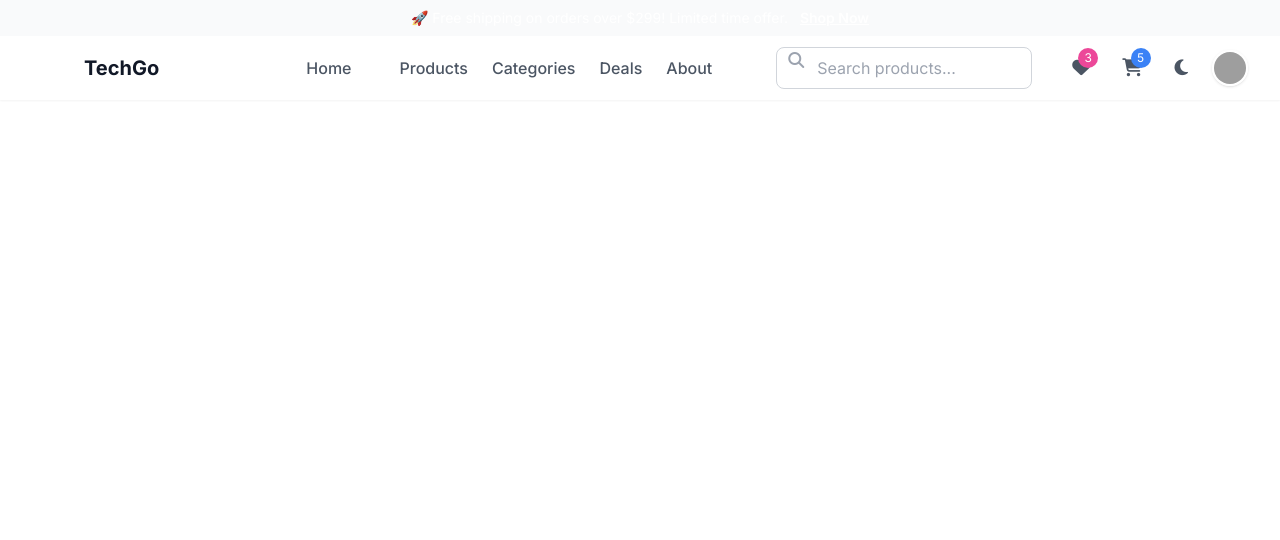
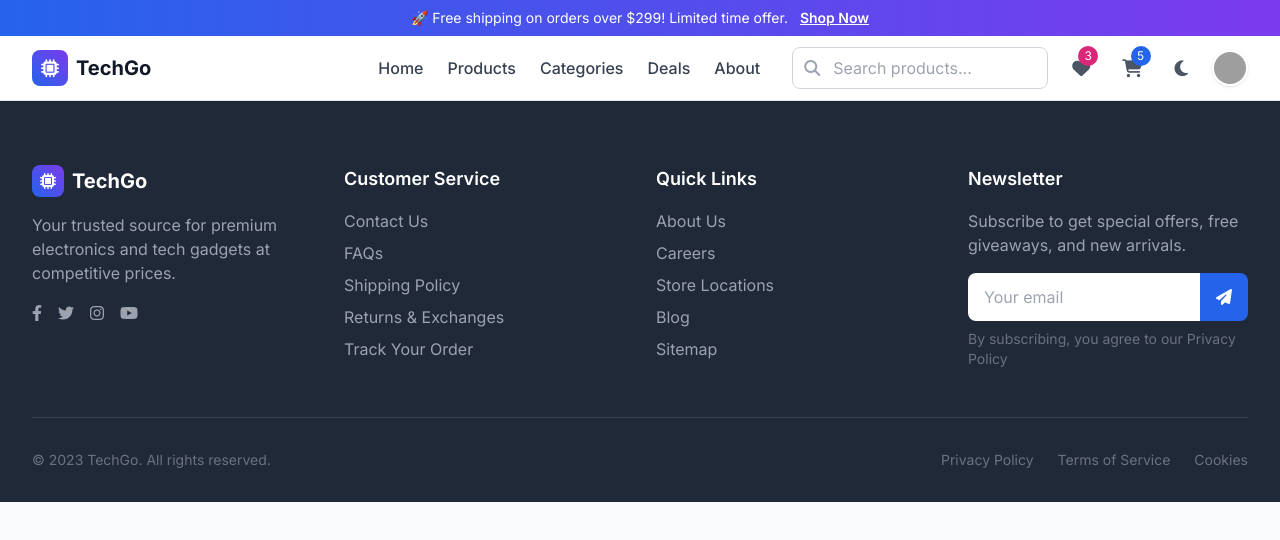
Before and after one commit to Ratanak123456/E-commerce, a website: page index.html in a window 1280 px wide. Drawn offline with nearby package versions, Linux system fonts and the light colour scheme; grey boxes are pictures that could not be loaded.

```diff
--- a/index.html
+++ b/index.html
@@ -1,14 +1,3 @@
-<!DOCTYPE html>
-<html lang="en">
-
-<head>
-    <meta charset="UTF-8">
-    <meta name="viewport" content="width=device-width, initial-scale=1.0">
-    <link rel="stylesheet" href="./src/output.css">
-    <title>Document</title>
-</head>
-
-<body>
 <!DOCTYPE html>
 <html lang="en" class="scroll-smooth">
 
@@ -24,10 +13,12 @@
             theme: {
                 extend: {
                     colors: {
-                            primary: '#3b82f6',
-                            secondary: '#8b5cf6',
-                            accent: '#ec4899',
+                        primary: '#2563eb',
+                        secondary: '#7c3aed',
+                        accent: '#db2777',
                         dark: '#0f172a',
+                        light: '#f8fafc',
+                        soft: '#f1f5f9'
                     }
                 }
             }
@@ -39,6 +30,7 @@
         body {
             font-family: 'Inter', sans-serif;
             transition: background-color 0.3s, color 0.3s;
+            background-color: #f8fafc;
         }
 
         .product-card:hover .quick-actions {
@@ -49,10 +41,34 @@
         .dark .gradient-card {
             background: linear-gradient(145deg, #1e293b, #0f172a);
         }
+
+        /* Light mode specific adjustments */
+        .light-card {
+            background-color: #ffffff;
+            border: 1px solid #e2e8f0;
+            box-shadow: 0 4px 6px -1px rgba(0, 0, 0, 0.05), 0 2px 4px -1px rgba(0, 0, 0, 0.03);
+        }
+
+        .light-section {
+            background-color: #f1f5f9;
+        }
+
+        .light-text {
+            color: #334155;
+        }
+
+        .light-subtle {
+            color: #64748b;
+        }
+
+        .light-nav {
+            background-color: #ffffff;
+            border-bottom: 1px solid #e2e8f0;
+        }
     </style>
 </head>
 
-    <body class="bg-gray-50 text-gray-800 dark:bg-gray-900 dark:text-gray-200">
+<body class="bg-light text-light-text">
     <!-- Top Announcement Bar -->
     <div class="bg-gradient-to-r from-primary to-secondary text-white text-center py-2 px-4 text-sm">
         <p>🚀 Free shipping on orders over $299! Limited time offer. <a href="#"
@@ -60,7 +76,7 @@
     </div>
 
     <!-- Navigation -->
-        <header class="sticky top-0 z-50 bg-white dark:bg-gray-800 shadow-sm">
+    <header class="sticky top-0 z-50 light-nav shadow-sm dark:bg-gray-800">
         <nav class="max-w-7xl mx-auto px-4 sm:px-6 lg:px-8">
             <div class="flex justify-between items-center h-16">
                 <!-- Logo -->
@@ -77,42 +93,35 @@
                 <!-- Desktop Navigation -->
                 <div class="hidden md:flex items-center space-x-8">
                     <div class="flex space-x-6">
-                            <a href="#"
-                                class="text-gray-600 hover:text-primary dark:text-gray-300 dark:hover:text-primary font-medium">Home</a>
-                            <a href="#products"
-                                class="text-gray-600 hover:text-primary dark:text-gray-300 dark:hover:text-primary font-medium">Products</a>
-                            <a href="#categories"
-                                class="text-gray-600 hover:text-primary dark:text-gray-300 dark:hover:text-primary font-medium">Categories</a>
-                            <a href="#deals"
-                                class="text-gray-600 hover:text-primary dark:text-gray-300 dark:hover:text-primary font-medium">Deals</a>
-                            <a href="about.html"
-                                class="text-gray-600 hover:text-primary dark:text-gray-300 dark:hover:text-primary font-medium">About</a>
+                        <a href="#" class="text-gray-700 hover:text-primary font-medium">Home</a>
+                        <a href="#products" class="text-gray-700 hover:text-primary font-medium">Products</a>
+                        <a href="#categories" class="text-gray-700 hover:text-primary font-medium">Categories</a>
+                        <a href="#deals" class="text-gray-700 hover:text-primary font-medium">Deals</a>
+                        <a href="about.html" class="text-gray-700 hover:text-primary font-medium">About</a>
                     </div>
 
                     <div class="flex items-center space-x-4">
                         <div class="relative">
                             <input type="text" placeholder="Search products..."
-                                    class="pl-10 pr-4 py-2 rounded-lg border border-gray-300 dark:border-gray-700 dark:bg-gray-700 focus:ring-2 focus:ring-primary focus:border-transparent w-64 transition-all duration-300">
+                                class="pl-10 pr-4 py-2 rounded-lg border border-gray-300 focus:ring-2 focus:ring-primary focus:border-transparent w-64 transition-all duration-300">
                             <i
-                                    class="fas fa-search absolute left-3 top-1/2 transform -translate-y-1/2 text-gray-400 dark:text-gray-500"></i>
+                                class="fas fa-search absolute left-3 top-1/2 transform -translate-y-1/2 text-gray-400"></i>
                         </div>
 
-                            <button
-                                class="relative p-2 rounded-full text-gray-600 hover:bg-gray-100 dark:hover:bg-gray-700 transition-colors">
+                        <button class="relative p-2 rounded-full text-gray-600 hover:bg-gray-100 transition-colors">
                             <i class="fas fa-heart text-lg"></i>
                             <span
                                 class="absolute top-0 right-0 bg-accent text-white text-xs rounded-full h-5 w-5 flex items-center justify-center">3</span>
                         </button>
 
-                            <button
-                                class="relative p-2 rounded-full text-gray-600 hover:bg-gray-100 dark:hover:bg-gray-700 transition-colors">
+                        <button class="relative p-2 rounded-full text-gray-600 hover:bg-gray-100 transition-colors">
                             <i class="fas fa-shopping-cart text-lg"></i>
                             <span
                                 class="absolute top-0 right-0 bg-primary text-white text-xs rounded-full h-5 w-5 flex items-center justify-center">5</span>
                         </button>
 
                         <button id="theme-toggle"
-                                class="p-2 rounded-full text-gray-600 hover:bg-gray-100 dark:hover:bg-gray-700 transition-colors">
+                            class="p-2 rounded-full text-gray-600 hover:bg-gray-100 transition-colors">
                             <i id="theme-icon" class="fas fa-moon text-lg"></i>
                         </button>
 
@@ -160,14 +169,13 @@
 
                 <!-- Mobile menu button -->
                 <div class="md:hidden flex items-center space-x-4">
-                        <button
-                            class="p-2 rounded-full text-gray-600 dark:text-gray-300 hover:bg-gray-100 dark:hover:bg-gray-700">
+                    <button class="p-2 rounded-full text-gray-600 hover:bg-gray-100">
                         <i class="fas fa-shopping-cart text-lg"></i>
                         <span
                             class="absolute top-2 right-2 md:hidden bg-primary text-white text-xs rounded-full h-5 w-5 flex items-center justify-center">5</span>
                     </button>
                     <button id="mobile-menu-button"
-                            class="p-2 rounded-md text-gray-700 dark:text-gray-300 hover:bg-gray-100 dark:hover:bg-gray-700 focus:outline-none">
+                        class="p-2 rounded-md text-gray-700 hover:bg-gray-100 focus:outline-none">
                         <i class="fas fa-bars text-xl"></i>
                     </button>
                 </div>
@@ -175,32 +183,24 @@
         </nav>
 
         <!-- Mobile menu -->
-            <div id="mobile-menu" class="md:hidden hidden px-4 pb-4 border-t border-gray-200 dark:border-gray-700">
+        <div id="mobile-menu" class="md:hidden hidden px-4 pb-4 border-t border-gray-200">
             <div class="pt-4">
                 <div class="relative mb-4">
                     <input type="text" placeholder="Search products..."
-                            class="w-full pl-10 pr-4 py-2 rounded-lg border border-gray-300 dark:border-gray-700 dark:bg-gray-700 focus:ring-2 focus:ring-primary focus:border-transparent">
-                        <i
-                            class="fas fa-search absolute left-3 top-1/2 transform -translate-y-1/2 text-gray-400 dark:text-gray-500"></i>
+                        class="w-full pl-10 pr-4 py-2 rounded-lg border border-gray-300 focus:ring-2 focus:ring-primary focus:border-transparent">
+                    <i class="fas fa-search absolute left-3 top-1/2 transform -translate-y-1/2 text-gray-400"></i>
                 </div>
                 <div class="flex flex-col space-y-3">
-                        <a href="#"
-                            class="text-gray-700 dark:text-gray-300 hover:text-primary font-medium py-2">Home</a>
-                        <a href="#products"
-                            class="text-gray-700 dark:text-gray-300 hover:text-primary font-medium py-2">Products</a>
-                        <a href="#categories"
-                            class="text-gray-700 dark:text-gray-300 hover:text-primary font-medium py-2">Categories</a>
-                        <a href="#deals"
-                            class="text-gray-700 dark:text-gray-300 hover:text-primary font-medium py-2">Deals</a>
-                        <a href="about.html"
-                            class="text-gray-700 dark:text-gray-300 hover:text-primary font-medium py-2">About</a>
-                        <a href="#"
-                            class="text-gray-700 dark:text-gray-300 hover:text-primary font-medium py-2 flex items-center">
+                    <a href="#" class="text-gray-700 hover:text-primary font-medium py-2">Home</a>
+                    <a href="#products" class="text-gray-700 hover:text-primary font-medium py-2">Products</a>
+                    <a href="#categories" class="text-gray-700 hover:text-primary font-medium py-2">Categories</a>
+                    <a href="#deals" class="text-gray-700 hover:text-primary font-medium py-2">Deals</a>
+                    <a href="about.html" class="text-gray-700 hover:text-primary font-medium py-2">About</a>
+                    <a href="#" class="text-gray-700 hover:text-primary font-medium py-2 flex items-center">
                         <i class="fas fa-heart mr-2"></i> Wishlist
                         <span class="ml-auto bg-accent text-white text-xs px-2 py-0.5 rounded-full">3</span>
                     </a>
-                        <a href="#"
-                            class="text-gray-700 dark:text-gray-300 hover:text-primary font-medium py-2 flex items-center">
+                    <a href="#" class="text-gray-700 hover:text-primary font-medium py-2 flex items-center">
                         <i class="fas fa-user mr-2"></i> My Account
                     </a>
                 </div>
@@ -214,14 +214,73 @@
     </main>
 
     <!-- Footer -->
-        <footer>
+    <footer class="bg-gray-800 text-white pt-16 pb-8">
+        <div class="max-w-7xl mx-auto px-4 sm:px-6 lg:px-8">
+            <div class="grid grid-cols-1 md:grid-cols-4 gap-8 mb-12">
+                <div>
+                    <div class="flex items-center space-x-2 mb-4">
+                        <div
+                            class="w-8 h-8 rounded-lg bg-gradient-to-tr from-primary to-secondary flex items-center justify-center">
+                            <i class="fas fa-microchip text-white"></i>
+                        </div>
+                        <span class="text-xl font-bold">TechGo</span>
+                    </div>
+                    <p class="text-gray-400 mb-4">Your trusted source for premium electronics and tech gadgets at
+                        competitive prices.</p>
+                    <div class="flex space-x-4">
+                        <a href="#" class="text-gray-400 hover:text-white"><i class="fab fa-facebook-f"></i></a>
+                        <a href="#" class="text-gray-400 hover:text-white"><i class="fab fa-twitter"></i></a>
+                        <a href="#" class="text-gray-400 hover:text-white"><i class="fab fa-instagram"></i></a>
+                        <a href="#" class="text-gray-400 hover:text-white"><i class="fab fa-youtube"></i></a>
+                    </div>
+                </div>
 
+                <div>
+                    <h3 class="text-lg font-semibold mb-4">Customer Service</h3>
+                    <ul class="space-y-2">
+                        <li><a href="#" class="text-gray-400 hover:text-white">Contact Us</a></li>
+                        <li><a href="#" class="text-gray-400 hover:text-white">FAQs</a></li>
+                        <li><a href="#" class="text-gray-400 hover:text-white">Shipping Policy</a></li>
+                        <li><a href="#" class="text-gray-400 hover:text-white">Returns & Exchanges</a></li>
+                        <li><a href="#" class="text-gray-400 hover:text-white">Track Your Order</a></li>
+                    </ul>
+                </div>
+
+                <div>
+                    <h3 class="text-lg font-semibold mb-4">Quick Links</h3>
+                    <ul class="space-y-2">
+                        <li><a href="#" class="text-gray-400 hover:text-white">About Us</a></li>
+                        <li><a href="#" class="text-gray-400 hover:text-white">Careers</a></li>
+                        <li><a href="#" class="text-gray-400 hover:text-white">Store Locations</a></li>
+                        <li><a href="#" class="text-gray-400 hover:text-white">Blog</a></li>
+                        <li><a href="#" class="text-gray-400 hover:text-white">Sitemap</a></li>
+                    </ul>
+                </div>
+
+                <div>
+                    <h3 class="text-lg font-semibold mb-4">Newsletter</h3>
+                    <p class="text-gray-400 mb-4">Subscribe to get special offers, free giveaways, and new arrivals.</p>
+                    <div class="flex">
+                        <input type="email" placeholder="Your email"
+                            class="px-4 py-3 w-full rounded-l-lg focus:outline-none text-gray-800">
+                        <button class="bg-primary hover:bg-blue-600 px-4 rounded-r-lg">
+                            <i class="fas fa-paper-plane text-white"></i>
+                        </button>
+                    </div>
+                    <p class="text-gray-500 text-sm mt-2">By subscribing, you agree to our Privacy Policy</p>
+                </div>
+            </div>
+
+            <div class="border-t border-gray-700 pt-8 flex flex-col md:flex-row justify-between items-center">
+                <p class="text-gray-500 text-sm mb-4 md:mb-0">© 2023 TechGo. All rights reserved.</p>
+                <div class="flex space-x-6">
+                    <a href="#" class="text-gray-500 hover:text-white text-sm">Privacy Policy</a>
+                    <a href="#" class="text-gray-500 hover:text-white text-sm">Terms of Service</a>
+                    <a href="#" class="text-gray-500 hover:text-white text-sm">Cookies</a>
+                </div>
+            </div>
+        </div>
     </footer>
-
-        <!-- About Page -->
-        <div id="about-page" class="hidden">
-            <!-- About Page Content -->
-        </div>
 
     <script>
         // Mobile menu toggle
@@ -263,8 +322,3 @@
 </body>
 
 </html>
-    <script src="./node_modules/flowbite/dist/flowbite.min.js"></script>
-    <script src="./node_modules/preline/dist/preline.js"></script>
-</body>
-
-</html>
```
Also changed, not shown: src/output.css. Lines whose indentation alone changed are shown as unchanged.
